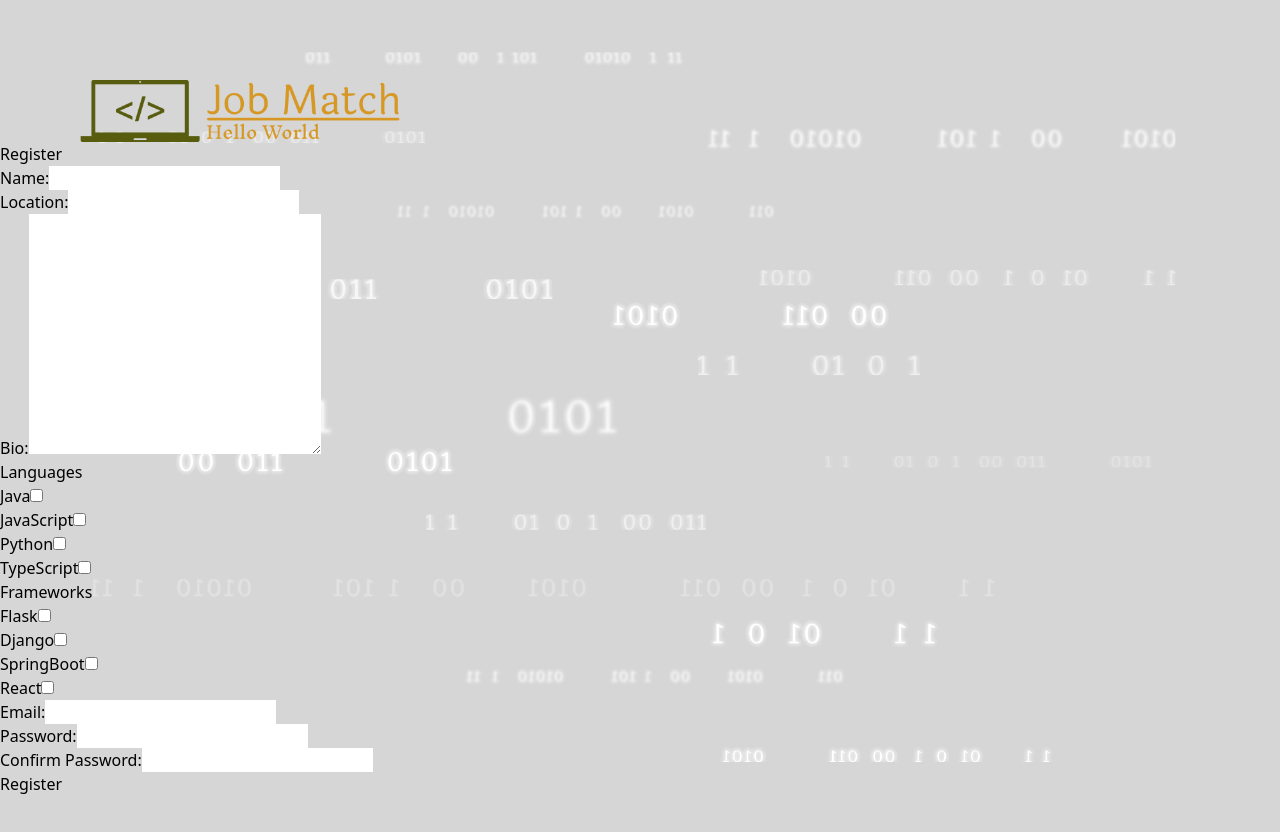
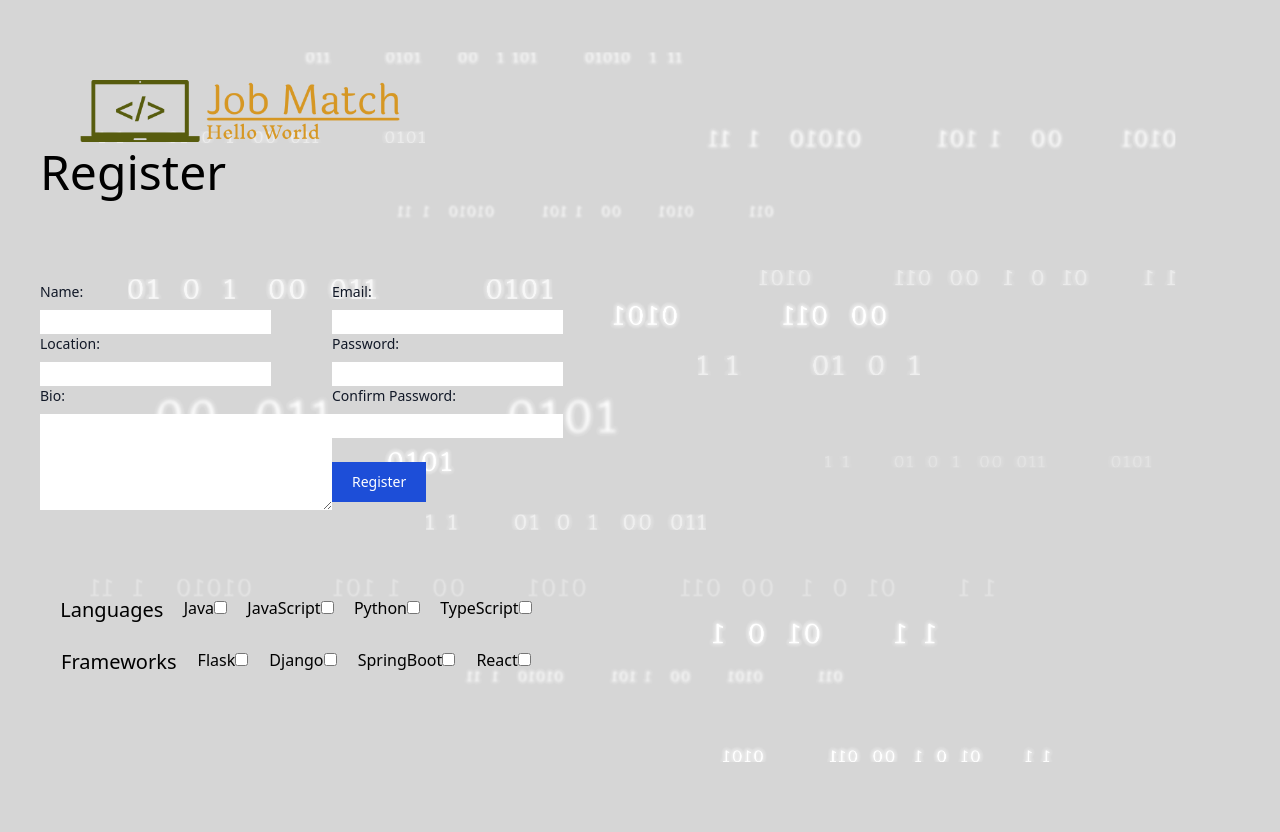
Before and after one commit to Wbradmeyer/JobMatch, a React (Vite) app in the folder client/: page /seekerRegister in a window 1280 px wide. Shown: the top 832 px of the page. Built offline with nearby package versions, Linux system fonts and the light colour scheme.

Commit message:
added styling to seeker registration

```diff
--- a/client/src/components/SeekerRegister.jsx
+++ b/client/src/components/SeekerRegister.jsx
@@ -103,33 +103,67 @@ const SeekerRegister = () => {
   }
 
   return (
+    <div className="ml-10">
+      <h2 className="mb-2 mt-0 text-5xl font-medium leading-tight">Register</h2>
+
+        <form className="w-full max-w-lg" onSubmit={handleRegisterSubmit}>
+
+        <div className="container mx-auto my-20">
+
+          <div className="col">
             <div>
-      <h2>Register</h2>
-      <div>
-        <form onSubmit={handleRegisterSubmit}>
-          <div>
-            <label htmlFor="name">Name:</label>
-            <input type="text" name='name' id='name' onChange={handleRegisterChange} />
+              <label  htmlFor="name" className='block mb-2 text-sm font-medium text-gray-900 dark:text-white'>Name:</label>
+              <input  type="text" name='name' id='name' onChange={handleRegisterChange} />
               {
                 error.name ? <p className='text-red-600'>{error.name.message}</p> : null
               }
             </div>
             <div>
-            <label htmlFor="location">Location:</label>
+              <label  className='block mb-2 text-sm font-medium text-gray-900 dark:text-white' htmlFor="location">Location:</label>
               <input type="text" name='location' id='location' onChange={handleRegisterChange}/>
               {
                 error.location ? <p className='text-red-600'>{error.location.message}</p> : null
               }
             </div>
             <div>
-            <label htmlFor="bio">Bio:</label>
-            <textarea name="bio" id="bio" cols="30" rows="10" onChange={handleRegisterChange}></textarea>
+              <label className="block mb-2 text-sm font-medium text-gray-900 dark:text-white" htmlFor="bio">Bio:</label>
+              <textarea name="bio" id="bio" cols="30" rows="4" onChange={handleRegisterChange}></textarea>
               {
                 error.bio ? <p className='text-red-600'>{error.bio.message}</p> : null
               }
             </div>
+          </div>
+
+          <div className="col-span-2">
             <div>
-            <p>Languages</p>
+              <label htmlFor="email" className='block mb-2 text-sm font-medium text-gray-900 dark:text-white'>Email:</label>
+              <input type="text" id='email' name='email' onChange={handleRegisterChange} />
+              {
+                error.email ? <p className='text-red-600'>{error.email.message}</p> : null
+              }
+            </div>
+            <div>
+              <label htmlFor="password" className='block mb-2 text-sm font-medium text-gray-900 dark:text-white'>Password:</label>
+              <input type="password" id='password' name='password' onChange={handleRegisterChange} />
+              {
+                error.password ? <p className='text-red-600'>{error.password.message}</p> : null
+              }
+            </div>
+            <div>
+              <label htmlFor="confirmPassword" className='block mb-2 text-sm font-medium text-gray-900 dark:text-white'>Confirm Password:</label>
+              <input type="password" id='confirmPassword' name='confirmPassword' onChange={handleRegisterChange} />
+              {
+                error.confirmPassword ? <p className='text-red-600'>{error.confirmPassword.message}</p> : null
+              }
+            </div>&nbsp;
+            <div>
+              <button className="text-white bg-blue-700 hover:bg-blue-800 focus:ring-4 focus:outline-none focus:ring-blue-300 font-medium text-sm px-5 py-2.5 text-center dark:bg-blue-600  dark:focus:ring-blue-800">Register</button>
+            </div>
+          </div>
+
+        </div>
+          <div className="flex justify-evenly">
+            <p className="text-xl font-medium">Languages</p>
             <div>
               <label htmlFor="java">Java</label>
               <input type="checkbox" value={'Java'} id='java' name='java' onChange={handleLanguagesCheckedBoxes}/>
@@ -146,10 +180,10 @@ const SeekerRegister = () => {
               <label htmlFor="typeScript">TypeScript</label>
               <input type="checkbox" value={'TypeScript'} id='typeScript' name='typeScript' onChange={handleLanguagesCheckedBoxes}/>
             </div>
-          </div>
-          <div>
-          <p>Frameworks</p>
-            <div>
+          </div>&nbsp;
+          <div className="flex justify-evenly">
+          <p className="text-xl font-medium">Frameworks</p>
+            <div >
               <label htmlFor="flask">Flask</label>
               <input type="checkbox" value={'Flask'} id='flask' name='flask' onChange={handleFrameworksCheckedBoxes}/>
             </div>
@@ -166,30 +200,7 @@ const SeekerRegister = () => {
               <input type="checkbox" value={'React'} id='react' name='react' onChange={handleFrameworksCheckedBoxes}/>
             </div>
           </div>
-          <div>
-            <label htmlFor="email">Email:</label>
-            <input type="text" id='email' name='email' onChange={handleRegisterChange} />
-            {
-              error.email ? <p className='text-red-600'>{error.email.message}</p> : null
-            }
-          </div>
-          <div>
-            <label htmlFor="password">Password:</label>
-            <input type="password" id='password' name='password' onChange={handleRegisterChange} />
-            {
-              error.password ? <p className='text-red-600'>{error.password.message}</p> : null
-            }
-          </div>
-          <div>
-            <label htmlFor="confirmPassword">Confirm Password:</label>
-            <input type="password" id='confirmPassword' name='confirmPassword' onChange={handleRegisterChange} />
-            {
-              error.confirmPassword ? <p className='text-red-600'>{error.confirmPassword.message}</p> : null
-            }
-          </div>
-          <button>Register</button>
         </form>
-      </div>
       </div>
   )
 }
```
Lines whose indentation alone changed are shown as unchanged.
